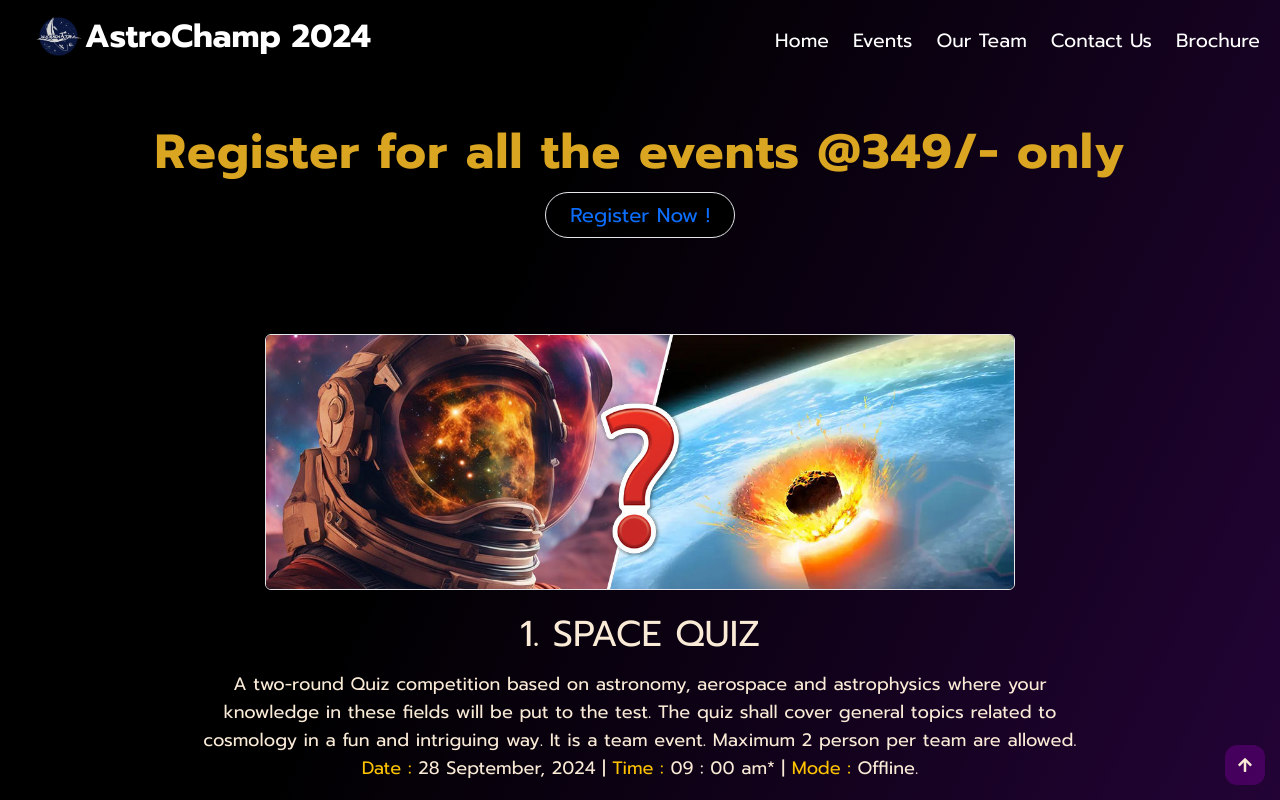
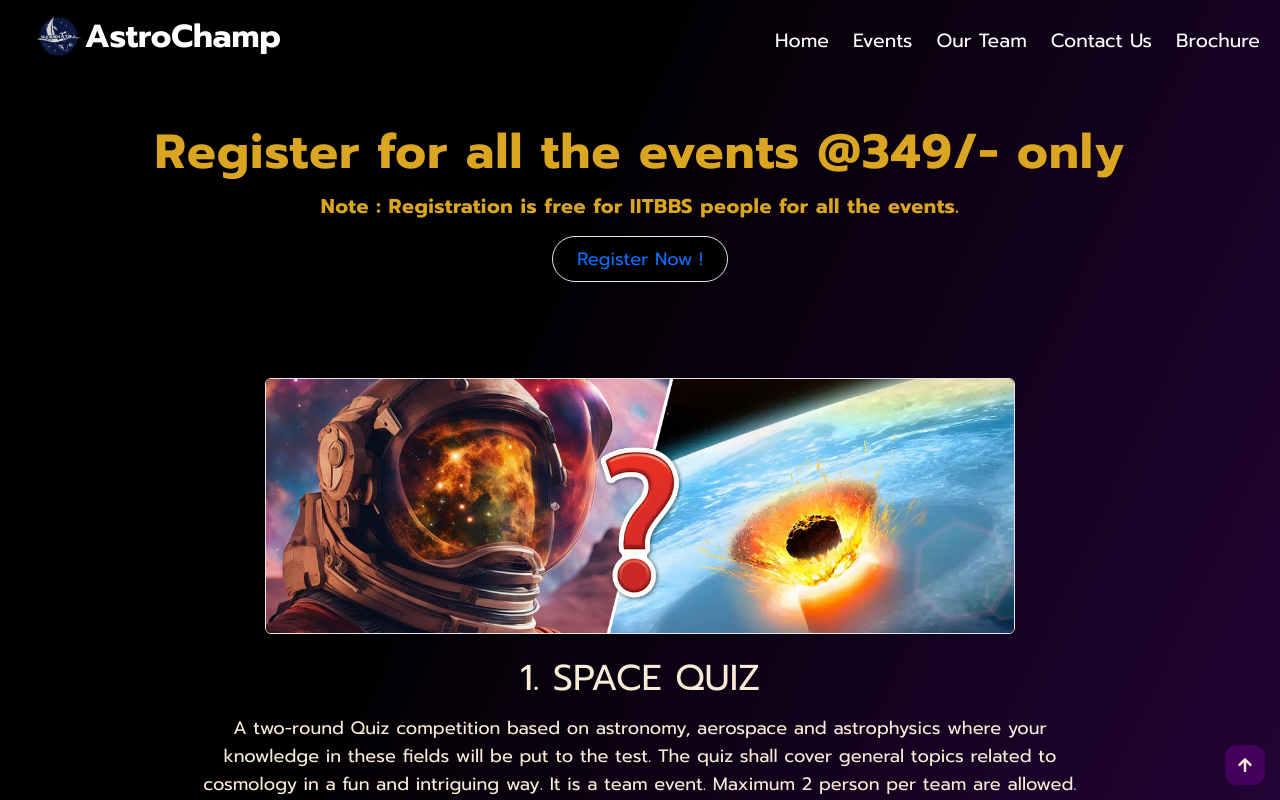
Before and after one commit to Nishant-Tomar1/Astrochamp2024, a React (Create React App) app in the folder frontend/: page /#/events in a window 1280 px wide. Shown: the top 800 px of the page. Built offline with nearby package versions, Linux system fonts and the light colour scheme.

Commit message:
some notes added in registration page

```diff
--- a/frontend/src/Components/Events.js
+++ b/frontend/src/Components/Events.js
@@ -45,8 +45,9 @@ function Events() {
 
   <div>
     <div className="flex flex-col text-center w-full mt-32 px-5">
-        <h1 className="text-xxl font-bold title-font mb-3 tracking-wide md:text-5xl" style={{color:"goldenrod"}}>Register for all the events @349/- only</h1>
-        <div className='flex items-center w-full justify-center'> <Link className="text-xl px-4 py-2 rounded-full border-orange-400 border-1 text-orange-400 bg-black ease-in duration-300 hover:border-green-600 hover:text-green-400  text-decoration-none"  to="https://forms.gle/2Dd4UpLU3wuNBxFh7" target='blank' > Register Now ! </Link></div>
+        <h1 className="text-2xl font-bold title-font mb-3 tracking-wide md:text-5xl" style={{color:"goldenrod"}}>Register for all the events @349/- only</h1>
+        <h4 className="text-sm font-bold title-font mb-3 tracking-wide md:text-xl" style={{color:"goldenrod"}}>Note : Registration is free for IITBBS people for all the events.</h4>
+        <div className='flex items-center w-full justify-center'> <Link className="text-md lg:text-lg px-4 py-2 rounded-full border-orange-400 border-1 text-orange-400 bg-black ease-in duration-300 hover:border-green-600 hover:text-green-400  text-decoration-none"  to="https://forms.gle/2Dd4UpLU3wuNBxFh7" target='blank' > Register Now ! </Link></div>
     </div>
   </div>
 
--- a/frontend/src/Components/Navbar.js
+++ b/frontend/src/Components/Navbar.js
@@ -18,7 +18,7 @@ export default function Navbar() {
   <motion.nav className="navbar fixed-top navbar-expand-lg navbar-dark  bg-transparent">
   { <div   className={`${Styles.Stickybtn}`} onClick={()=> window.scrollTo(0,0)}>  <button > <FaArrowUp /> </button></div> }
     <div className="container-fluid " >
-    <Link className="d-flex navbar-brand head fs-2 fw-bold px-2 ps-md-4 Head " to =""> <img style={{width:"1.4em",height:"1.4em",margin:"1px 4px 2px 0px",borderRadius:"50%"}} src={logo} alt="logo"/>AstroChamp 2024 </Link>
+    <Link className="d-flex navbar-brand head fs-2 fw-bold px-2 ps-md-4 Head " to =""> <img style={{width:"1.4em",height:"1.4em",margin:"1px 4px 2px 0px",borderRadius:"50%"}} src={logo} alt="logo"/>AstroChamp</Link>
 
     <button className={`closer1 navbar-toggler ${Styles.Toggler}`} type="button" data-bs-toggle="collapse" data-bs-target="#navbarSupportedContent" aria-controls="navbarSupportedContent" aria-expanded="false" aria-label="Toggle navigation">
       <span className="navbar-toggler-icon"></span>
```
Also changed, not shown: 61 other files (tests, documents, lock files or other folders).
